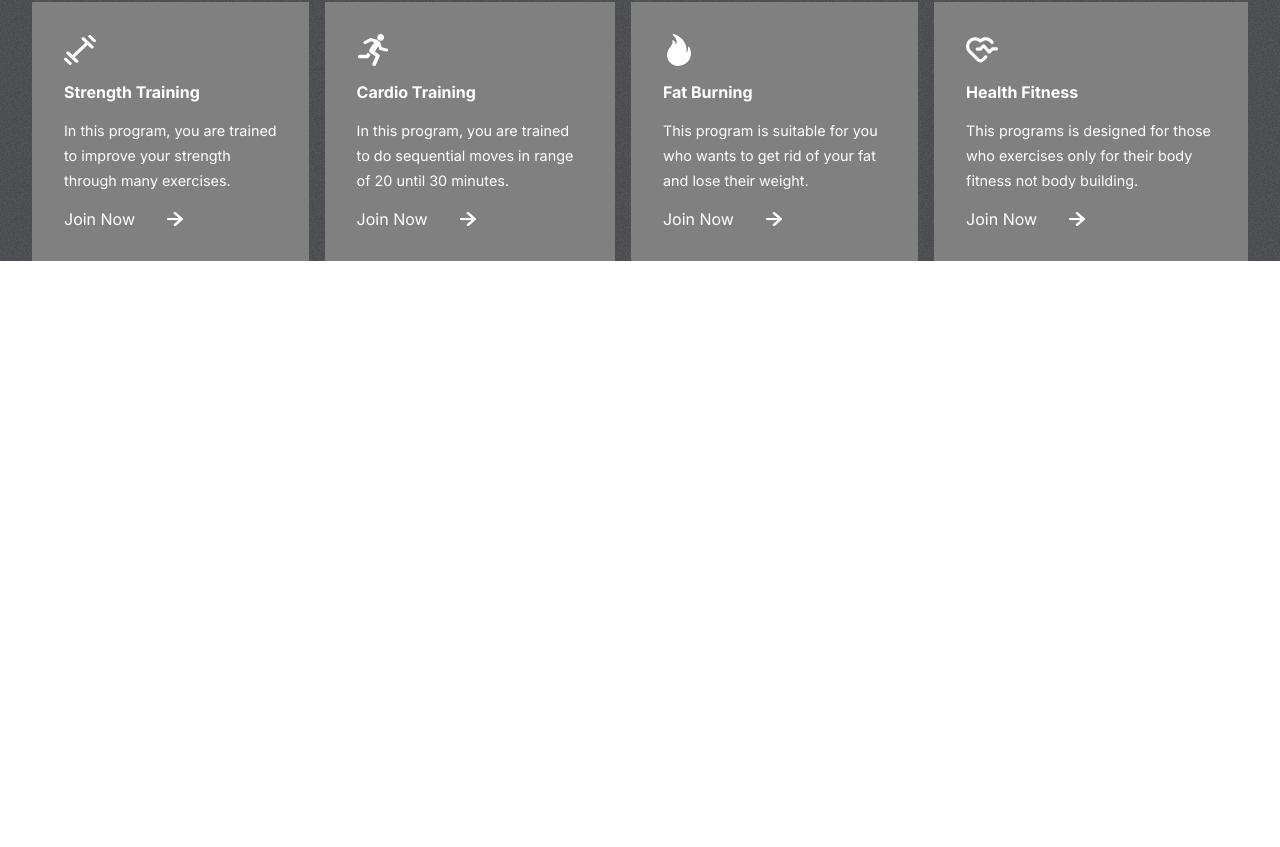
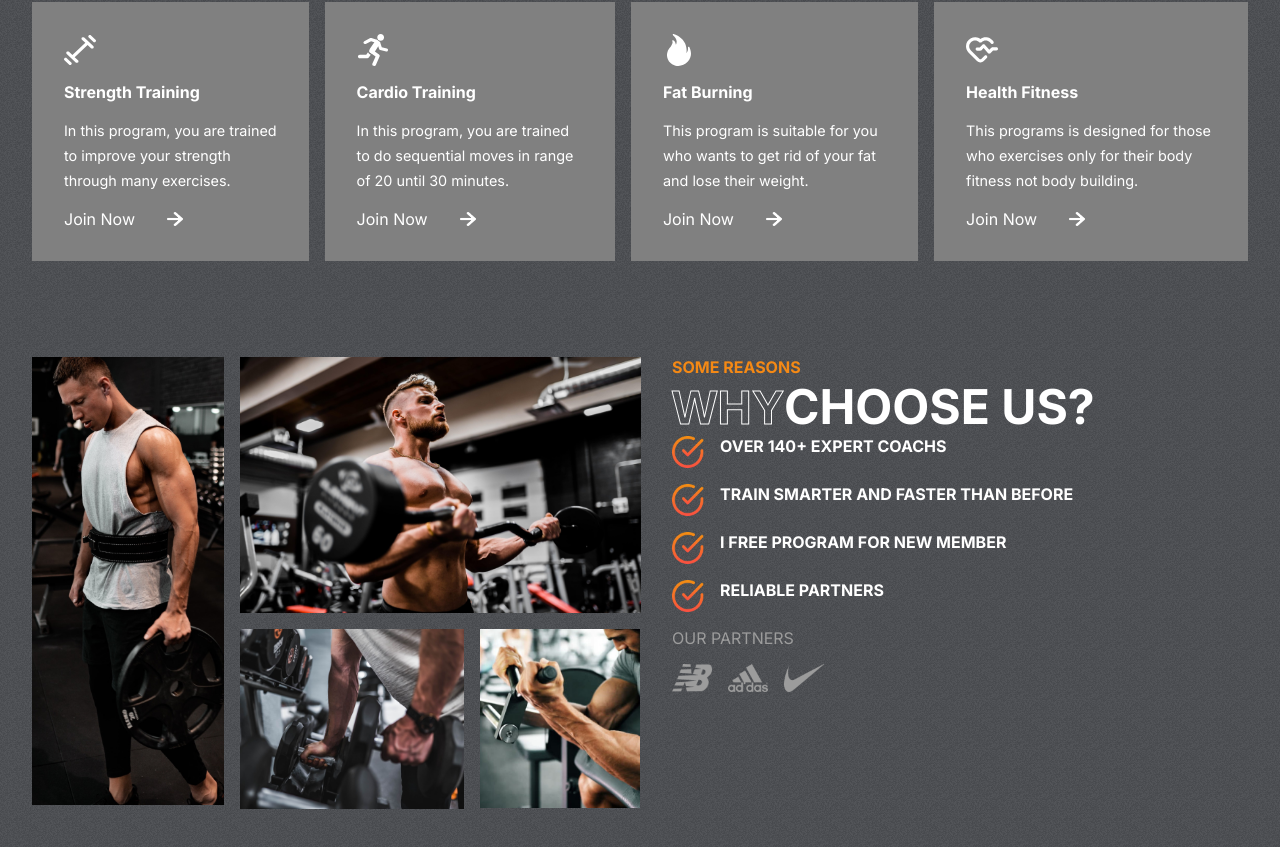
Before and after one commit to joaovieira23/fit-club, a React (Create React App) app: page / in a window 1280 px wide. Shown: the part 942-1789 px from the top of the page. Before the commit the page ends 1203 px from the top, so only its background shows below. Built offline with nearby package versions, Linux system fonts and the light colour scheme; the HTML template or start-up script is replaced by a standard one.

Commit message:
feat: finish the reasons component

```diff
--- a/src/App.tsx
+++ b/src/App.tsx
@@ -2,12 +2,14 @@
 import './App.css';
 import Hero from './components/Hero/Hero';
 import Programs from './components/Programs/Programs';
+import Reasons from './components/Reasons/Reasons';
 
 function App() {
   return (
     <div className="App">
       <Hero />
       <Programs />
+      <Reasons />
     </div>
   );
 }
--- /dev/null
+++ b/src/components/Reasons/Reasons.css
@@ -0,0 +1,88 @@
+.Reasons {
+    padding: 0 2rem;
+    display: flex;
+    grid-template: 2rem;
+}
+
+.left-r {
+    flex: 1;
+    display: grid;
+    grid-template-columns: repeat(3, 1fr);
+    gap: 1rem;
+    grid-auto-rows: 1fr;
+}
+
+.left-r > img {
+    object-fit: cover;
+}
+
+.left-r>:nth-child(1) {
+    width: 12rem;
+    grid-row: 1/3;
+    height: 28rem;
+}
+
+.left-r>:nth-child(2) {
+    width: auto;
+    height: 16rem;
+    grid-column: 2/4;
+}
+
+.left-r>:nth-child(3) {
+    width: 14rem;
+    grid-column: 2/3;
+    grid-row: 2;
+}
+
+.left-r>:nth-child(4) {
+    width: 10rem;
+    grid-row: 2;
+    grid-column: 3/4;
+    height: 11.2rem;
+}
+
+.right-r {
+    flex: 1;
+    text-transform: uppercase;
+    gap: 1 rem;
+    margin-left: 2rem;
+    display: flex;
+    flex-direction: column;
+}
+
+.right-r > span {
+    font-weight: bold;
+    color: var(--orange);
+}
+
+.right-r > div {
+    color: white;
+    font-size: 3rem;
+    font-weight: bold;
+}
+
+.details-r {
+    display: flex;
+    flex-direction: column;
+    gap: 1rem;
+}
+
+.details-r > div {
+    display: flex;
+    font-size: 1rem;
+    gap: 1rem;
+}
+
+.details-r > div > img {
+    width: 2rem;
+    height: 2rem;
+}
+
+.partners {
+    display: flex;
+    gap: 1rem;
+}
+
+.partners > img {
+    width: 2.5rem;
+}
--- /dev/null
+++ b/src/components/Reasons/Reasons.tsx
@@ -0,0 +1,65 @@
+import React from 'react';
+import './Reasons.css';
+import image1 from '../../assets/image1.png';
+import image2 from '../../assets/image2.png';
+import image3 from '../../assets/image3.png';
+import image4 from '../../assets/image4.png';
+import nb from '../../assets/nb.png';
+import adidas from '../../assets/adidas.png';
+import nike from '../../assets/nike.png';
+import tick from '../../assets/tick.png';
+
+const Reasons = () => {
+    return (
+        <div className="Reasons" id="reasons">
+            <div className="left-r">
+                <img src={image1} alt="" />
+                <img src={image2} alt="" />
+                <img src={image3} alt="" />
+                <img src={image4} alt="" />
+            </div>
+            <div className="right-r">
+                <span>some reasons</span>
+
+                <div>
+                    <span className='stroke-text'>why</span>
+                    <span>choose us?</span>
+                </div>
+
+                <div className='details-r'>
+                    <div>
+                        <img src={tick} alt=""></img>
+                        <span>OVER 140+ EXPERT COACHS</span>
+                    </div>
+                    <div>
+                        <img src={tick} alt="" />
+                        <span>TRAIN SMARTER AND FASTER THAN BEFORE</span>
+                    </div>
+                    <div>
+                        <img src={tick} alt="" />
+                        <span>I FREE PROGRAM FOR NEW MEMBER</span>
+                    </div>
+                    <div>
+                        <img src={tick} alt="" />
+                        <span>RELIABLE PARTNERS</span>
+                    </div>
+                </div>
+                <span style={{
+                    color: 'var(--gray)',
+                    fontWeight: 'normal',
+                    paddingTop: '1rem',
+                    paddingBottom: '1rem'
+                }}>OUR PARTNERS
+                </span>
+
+                <div className="partners">
+                    <img src={nb} alt="" />
+                    <img src={adidas} alt="" />
+                    <img src={nike} alt="" />
+                </div>
+            </div>
+        </div>
+    )
+};
+
+export default Reasons;
```
